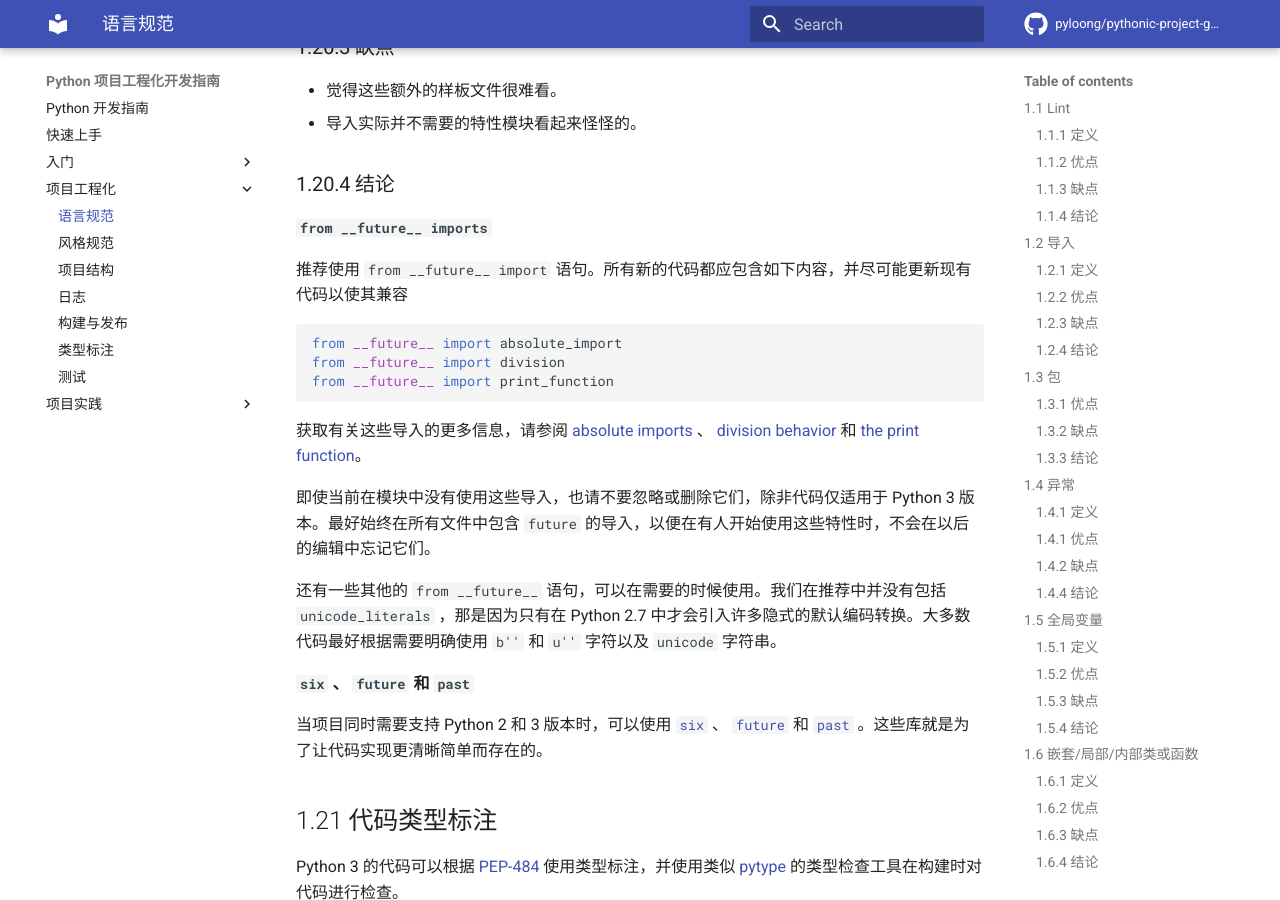
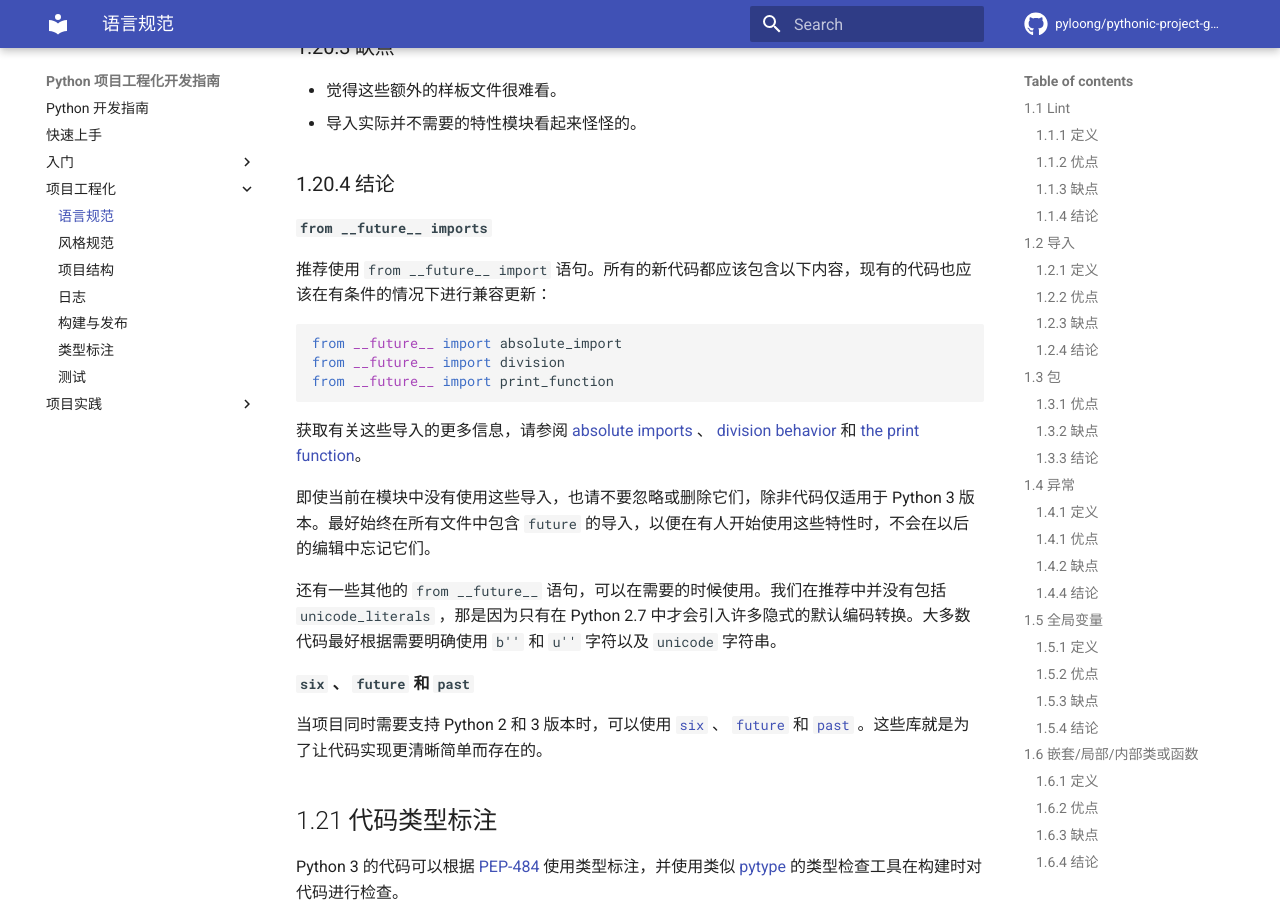
Before and after one commit to pyloong/pythonic-project-guidelines, an MkDocs documentation site: the page built from docs/guidelines/language_rules.md, in a window 1280 px wide and 900 px high, scrolled down 19279 px. Built offline with MkDocs 1.6.1 and Material for MkDocs 9.7.7, drawn with Linux system fonts in a browser that asks for light colours; comment, search, counter and statistics services are not loaded.

Commit message:
fix:(language_rules): 调整语言措辞和勘误

````diff
--- a/docs/guidelines/language_rules.md
+++ b/docs/guidelines/language_rules.md
@@ -803,7 +803,7 @@ Python 3 是 Python 语言的重大变化。虽然现有的代码通常是考虑
 
 **`from __future__ imports`**
 
-推荐使用 `from __future__ import` 语句。所有新的代码都应包含如下内容，并尽可能更新现有代码以使其兼容
+推荐使用 `from __future__ import` 语句。所有的新代码都应该包含以下内容，现有的代码也应该在有条件的情况下进行兼容更新：
 
 ```python
 from __future__ import absolute_import
````
Also changed, not shown: other parts of docs/guidelines/language_rules.md (+1 -1 lines).
